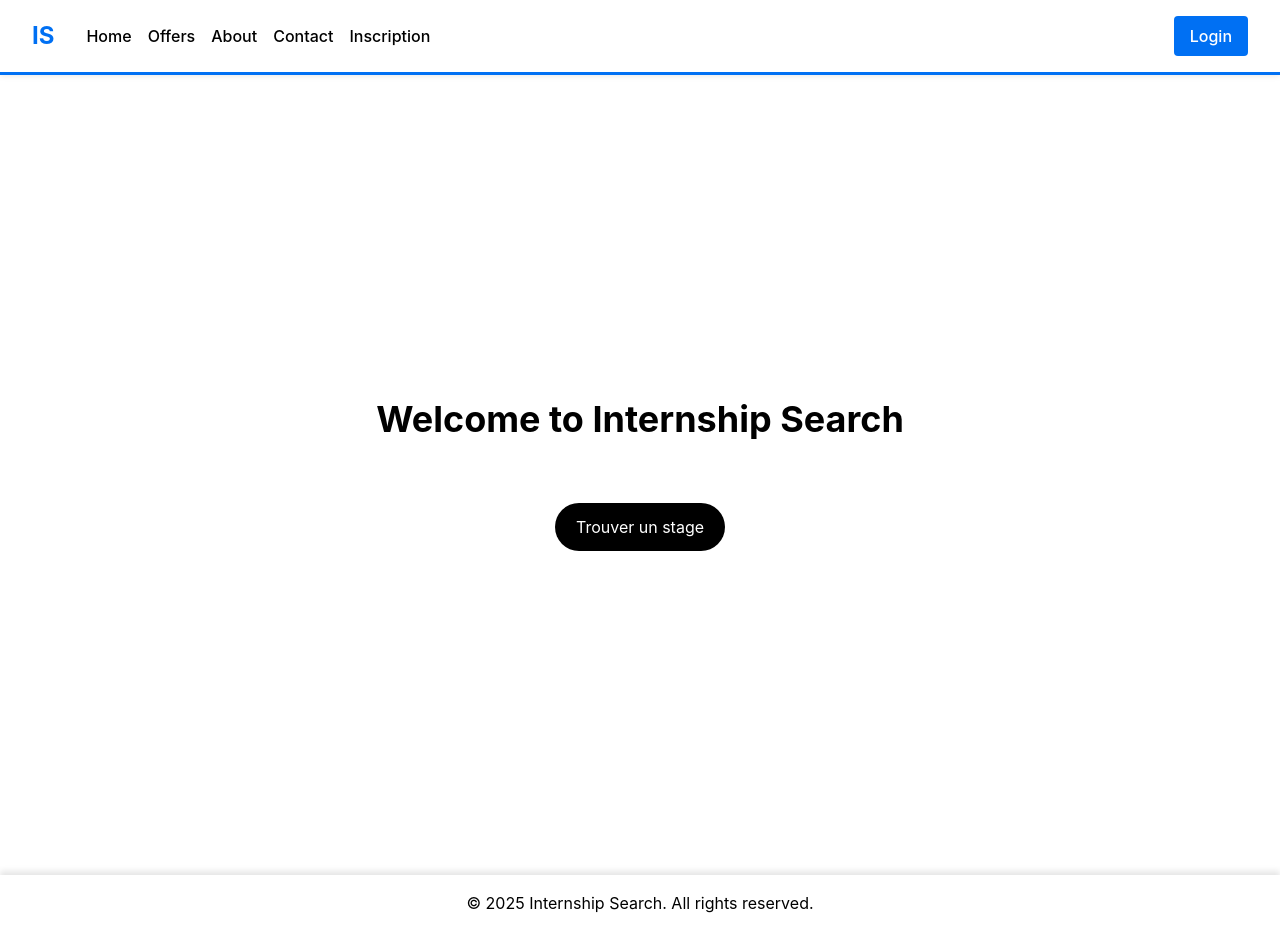
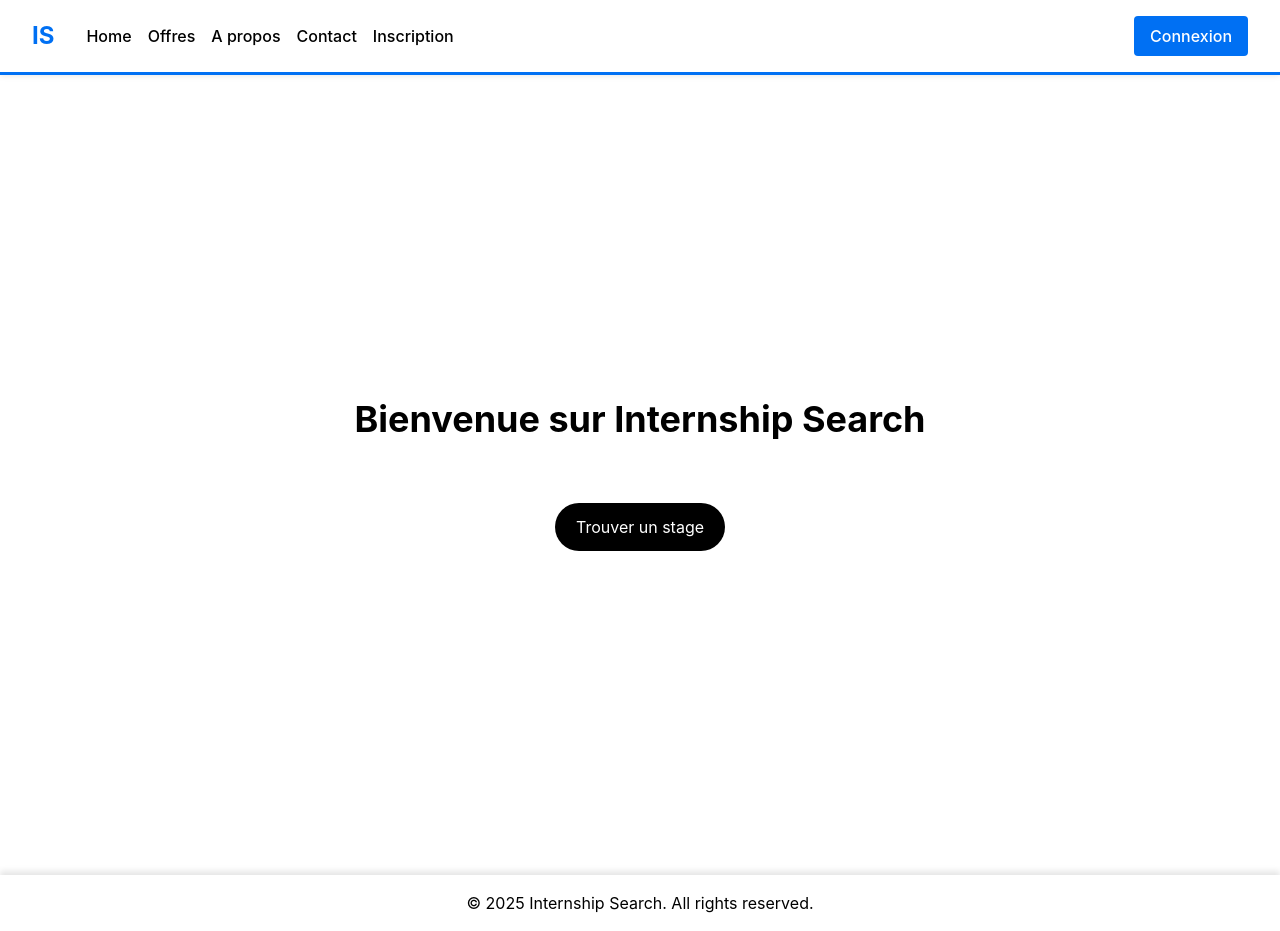
Before and after one commit to CES-OFFRES-Team/CES-OFFRES, a Next.js app: page / in a window 1280 px wide. Built offline with nearby package versions, Linux system fonts and the light colour scheme.

Commit message:
passage en francais

```diff
--- a/src/app/layout.js
+++ b/src/app/layout.js
@@ -28,13 +28,13 @@ export default function RootLayout({ children }) {
             <nav>
               <ul className="nav-list">
                 <li><a href="/">Home</a></li>
-                <li><a href="/Offres">Offers</a></li>
-                <li><a href="/About">About</a></li>
+                <li><a href="/Offres">Offres</a></li>
+                <li><a href="/About">A propos</a></li>
                 <li><a href="/Contact">Contact</a></li>
                 <li><a href="/Inscription">Inscription</a></li>
               </ul>
             </nav>
-            <a href="/Login" className="login-button">Login</a>
+            <a href="/Login" className="login-button">Connexion</a>
           </div>
         </header>
         <div className="bottom-bar"></div>
--- a/src/app/page.js
+++ b/src/app/page.js
@@ -3,7 +3,7 @@ import Image from "next/image";
 export default function Home() {
   return (
     <div className="flex flex-col items-center justify-center min-h-screen p-8">
-      <h1 className="text-4xl font-bold mb-8">Welcome to Internship Search</h1>
+      <h1 className="text-4xl font-bold mb-8">Bienvenue sur Internship Search</h1>
       <a
         className="mt-8 rounded-full border border-solid border-transparent transition-colors flex items-center justify-center bg-foreground text-background gap-2 hover:bg-[#383838] dark:hover:bg-[#ccc] text-sm sm:text-base h-10 sm:h-12 px-4 sm:px-5"
         href="/About"
```
